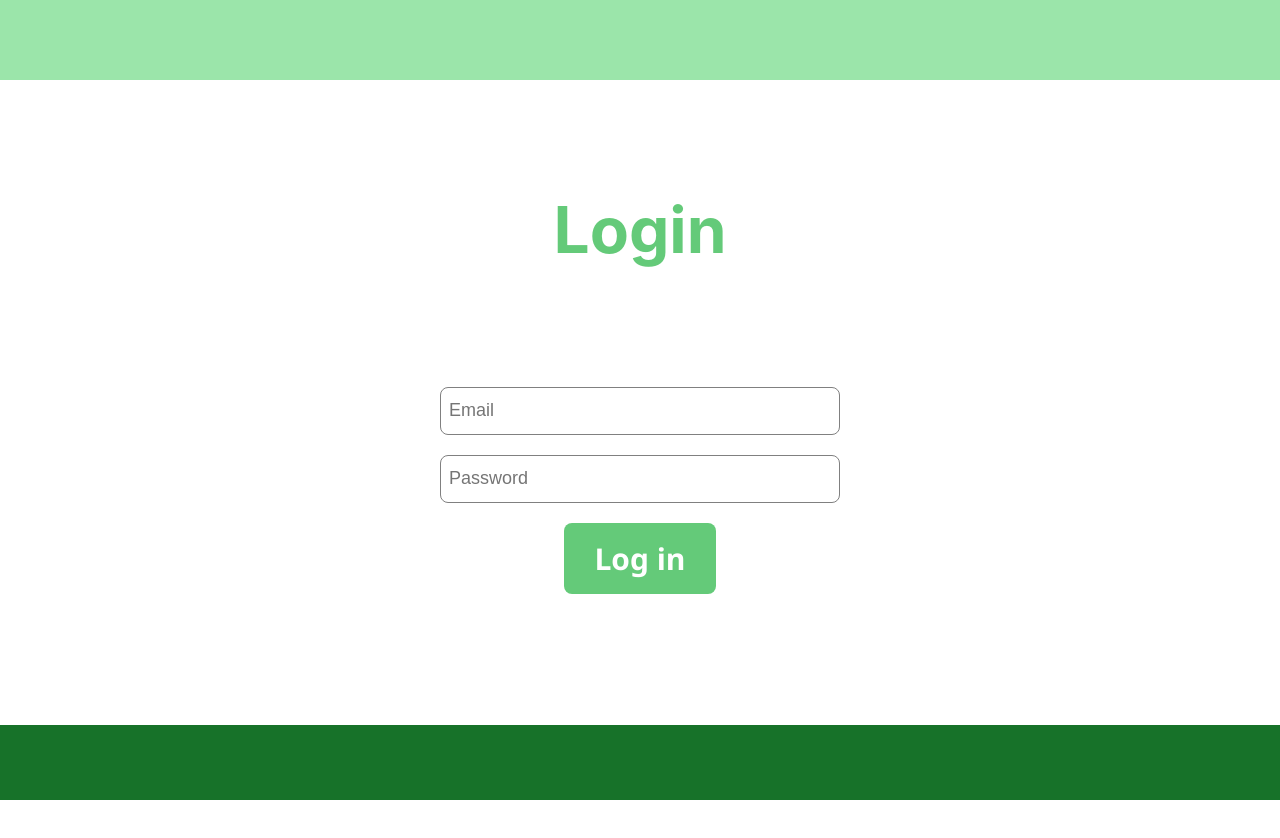
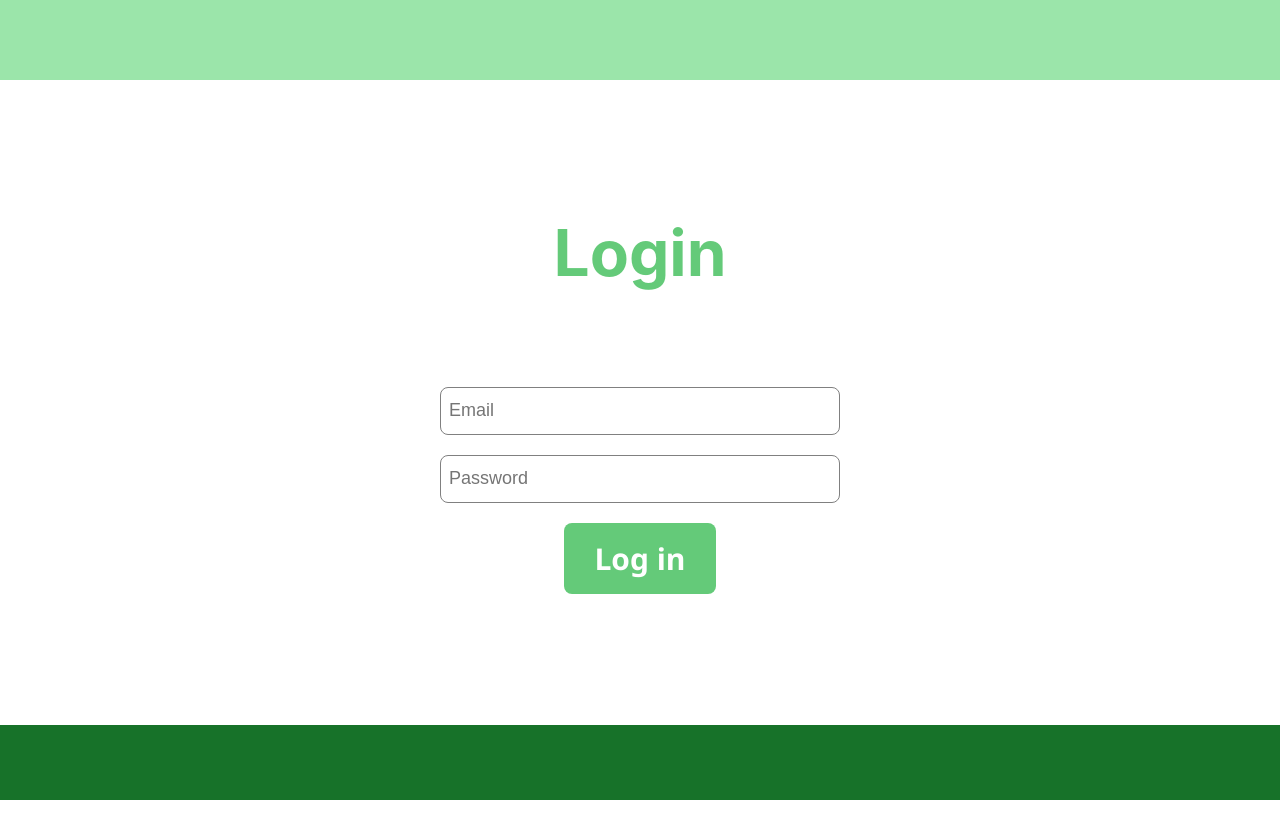
Before and after one commit to gr125/treehacks24, a React (Create React App) app in the folder treehacks 2/react-login-demo/frontend/: page /login in a window 1280 px wide. Shown: the top 838 px of the page. Built offline with nearby package versions, Linux system fonts and the light colour scheme.

Commit message:
Welcome! and Login header are now the same height on the screen.

```diff
--- a/treehacks 2/react-login-demo/frontend/src/index.css
+++ b/treehacks 2/react-login-demo/frontend/src/index.css
@@ -53,11 +53,9 @@ input[type="button"] {
 
 .loginheader {
   color: #64ca79;
-  margin-top: -475px;
-  margin-bottom: -200px;
+  margin-top: -449px;
+  margin-bottom: -220px;
 }
-
-
 
 .footer {
   position: absolute;
```
